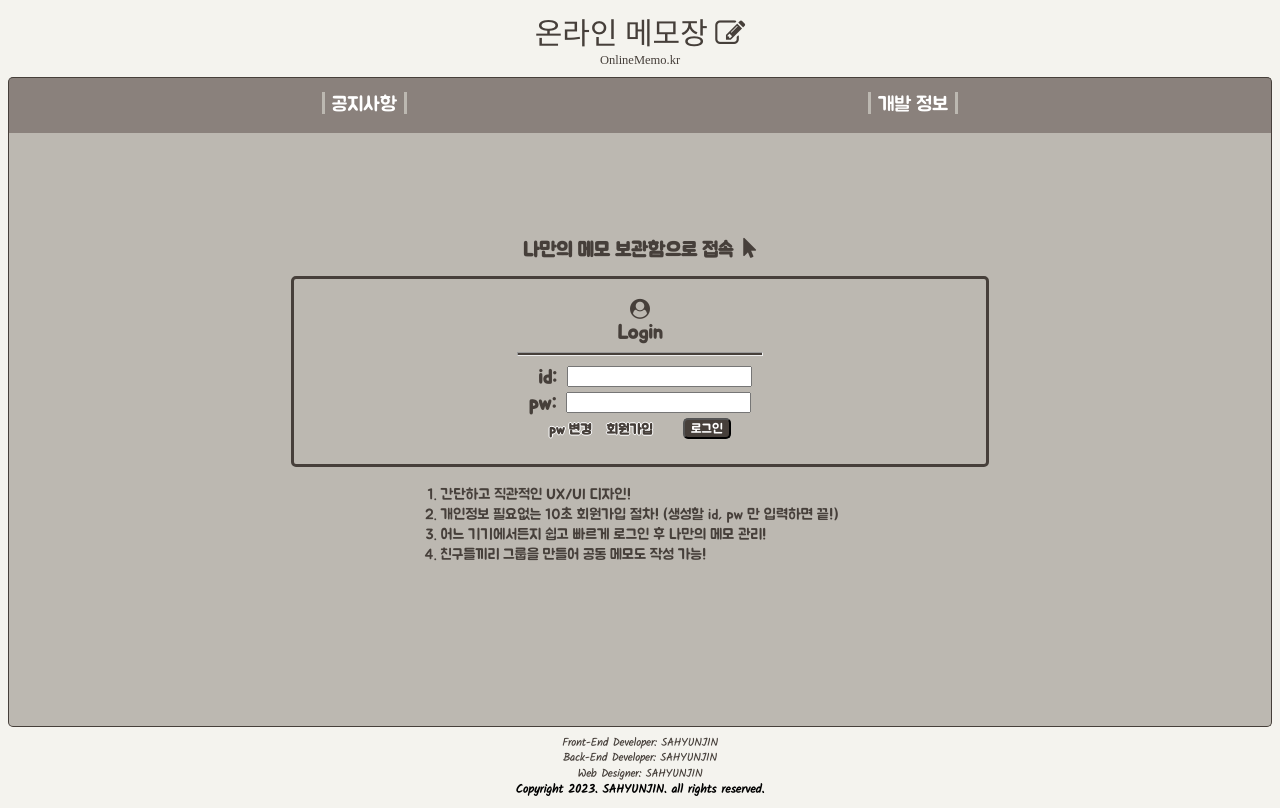
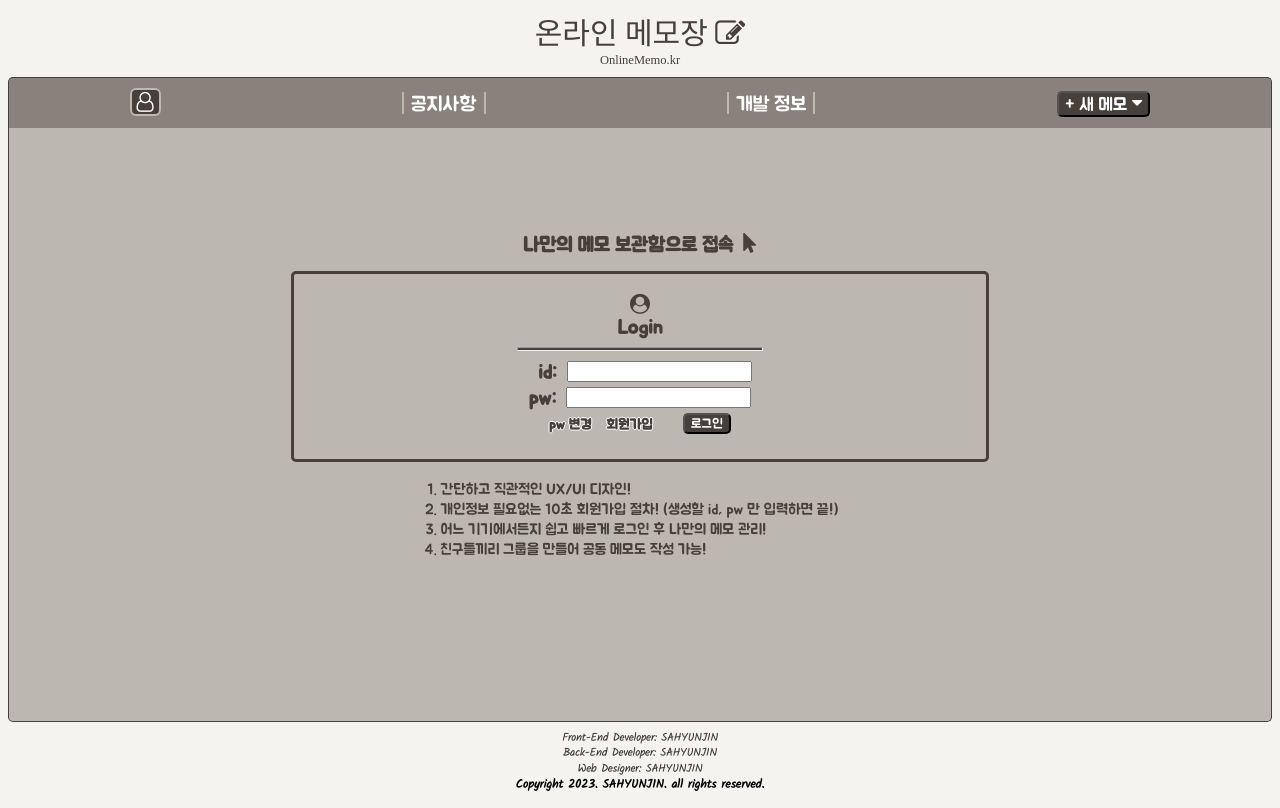
Before and after one commit to tkguswls1106/onlineMemo-react-project, a React (Create React App) app: page / in a window 1280 px wide. Built offline with nearby package versions, Linux system fonts and the light colour scheme; a web font is replaced by a local one.

Commit message:
로그인된 상태 네비바 구현 코드 작성중.

```diff
--- a/src/App.js
+++ b/src/App.js
@@ -11,6 +11,7 @@ import NoLoginNav from "./components/Navigation/NoLoginNav";
 import LoginPage from "./components/BodyPage/LoginPage";
 import NewMember from "./components/BodyPage/NewMember";
 import ChangePw from "./components/BodyPage/ChangePw";
+import YesLoginNav from "./components/Navigation/YesLoginNav";
 
 
 const MainTitleText = styled.header`
@@ -41,7 +42,8 @@ function App(props) {
           <LittleTitle>OnlineMemo.kr</LittleTitle>
         </Link>
       </MainTitleText>
-      <NoLoginNav />
+      {/* <NoLoginNav /> */}
+      <YesLoginNav />
       <Routes>
         <Route index element={<LoginPage />} />
         <Route path="member" element={<NewMember />} />
--- a/src/components/Navigation/NoLoginNav.jsx
+++ b/src/components/Navigation/NoLoginNav.jsx
@@ -33,9 +33,16 @@ const Wrapper = styled(NavWrapper)`
         text-decoration:none;
         font-size:2rem;
         color: #ffffff;
-        border-left: #bcb8b1 solid;
-        border-right: #bcb8b1 solid;
+        border-left: #bcb8b1 solid 2px;
+        border-right: #bcb8b1 solid 2px;
         padding: 1px 7px;
+
+        &:hover {
+            color: #463f3a;
+            background-color: #bcb8b1;
+            border-left: #463f3a solid 2px;
+            border-right: #463f3a solid 2px;
+        }
     }
 `;
 
--- a/src/components/Navigation/YesLoginNav.jsx
+++ b/src/components/Navigation/YesLoginNav.jsx
@@ -4,11 +4,64 @@ import '../../App.css';
 import NavWrapper from "../Styled/NavWrapper";
 
 const Wrapper = styled(NavWrapper)`
+    ul {
+        display: flex;
+        flex-direction: row;
+        justify-content: space-around;
+    }
 
+    ul li {
+        font-size:2rem;
+        list-style: none;
+        line-height:50px;
+        color: #ffffff;
+    }
+
+    .fa-user-o {
+        border: solid 2.3px #bcb8b1;
+        border-radius: 6px;
+        padding: 2.3px 4.8px;
+        color: #ffffff;
+        background-color: #463f3a;
+    }
+
+    a {
+        text-decoration:none;
+        font-size:2rem;
+        color: #ffffff;
+        border-left: #bcb8b1 solid 2px;
+        border-right: #bcb8b1 solid 2px;
+        padding: 1px 7px;
+
+        &:hover {
+            color: #463f3a;
+            background-color: #bcb8b1;
+            border-left: #463f3a solid 2px;
+            border-right: #463f3a solid 2px;
+        }
+    }
+
+    button {
+        background-color: #463f3a;
+        color: white;
+        border-radius: 5px;
+        font-family: "jua";
+        font-size: 1.8rem;
+    }
 `;
 
 function YesLoginNav(props) {
 
+    return (
+        <Wrapper>
+            <ul>
+                <li><i class="fa fa-user-o" aria-hidden="true"></i></li>
+                <li><a href="#">공지사항</a></li>
+                <li><a href="#">개발 정보</a></li>
+                <li><span><button>+ 새 메모&nbsp;<i class="fa fa-caret-down" aria-hidden="true"></i></button></span></li>
+            </ul>
+        </Wrapper>
+    );
 }
 
 export default YesLoginNav;
--- a/src/components/Styled/HelloWrapper.jsx
+++ b/src/components/Styled/HelloWrapper.jsx
@@ -34,9 +34,9 @@ const HelloWrapper = styled.div`
         font-size: 2rem;
         color: #463f3a;
 
-    @media(min-height: 648.2px) {
-        margin-top: calc(50vh - 277.249px - 30px);
-    }
+        @media(min-height: 648.2px) {
+            margin-top: calc(50vh - 277.249px - 30px);
+        }
 
         :not(:first-child) {
             border: solid;
--- a/src/index.css
+++ b/src/index.css
@@ -2,6 +2,8 @@ html {
   font-size: 62.5%;
   background-color: #f4f3ee;
   margin: 0px 8px;
+  /* max-width: 1063px; */
+  /* max-width: 1385px; */
 }
 
 body {
```
Also changed, not shown: src/components/BodyPage/LoginPage.jsx (+3 -4 lines).
